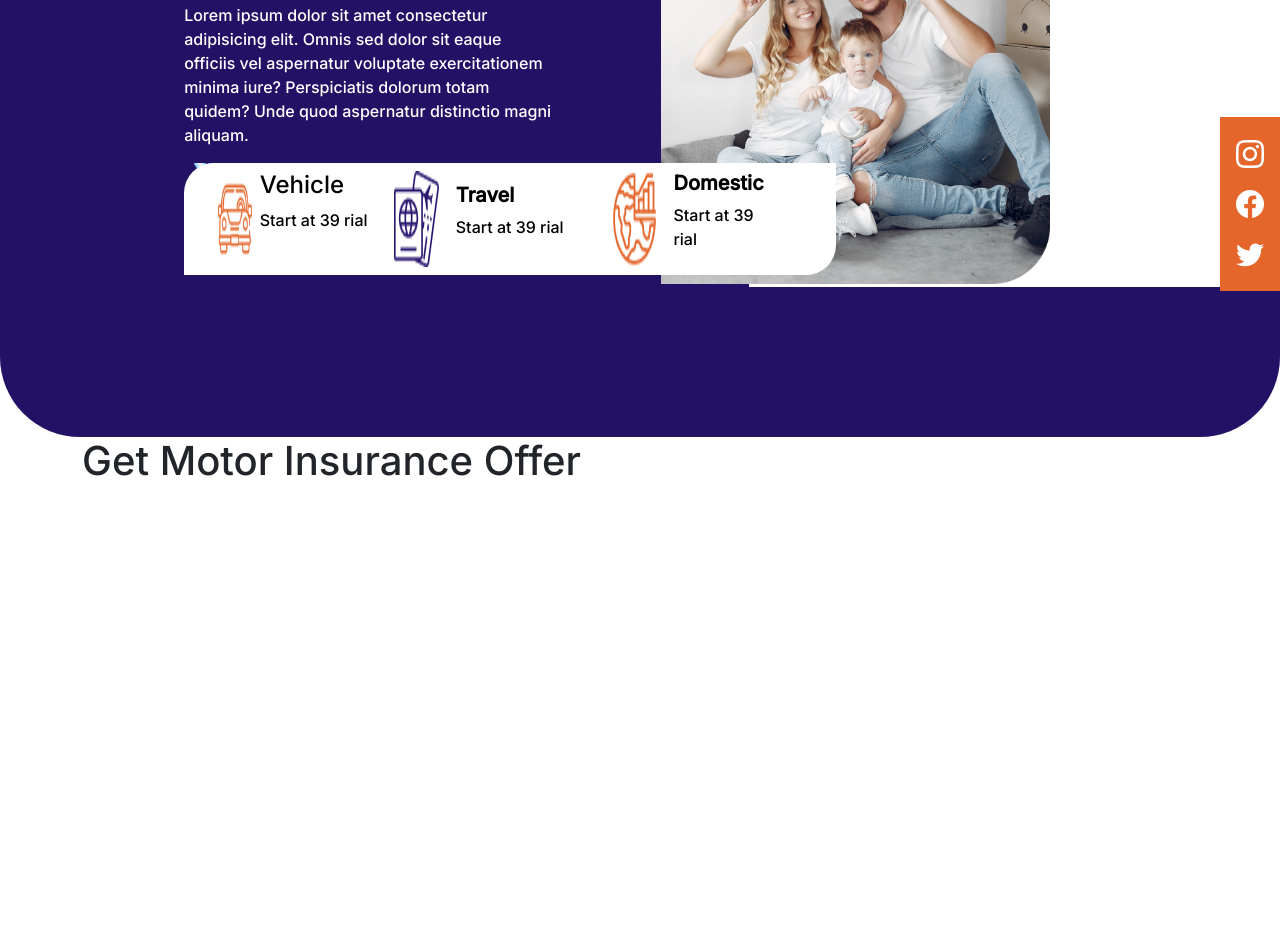
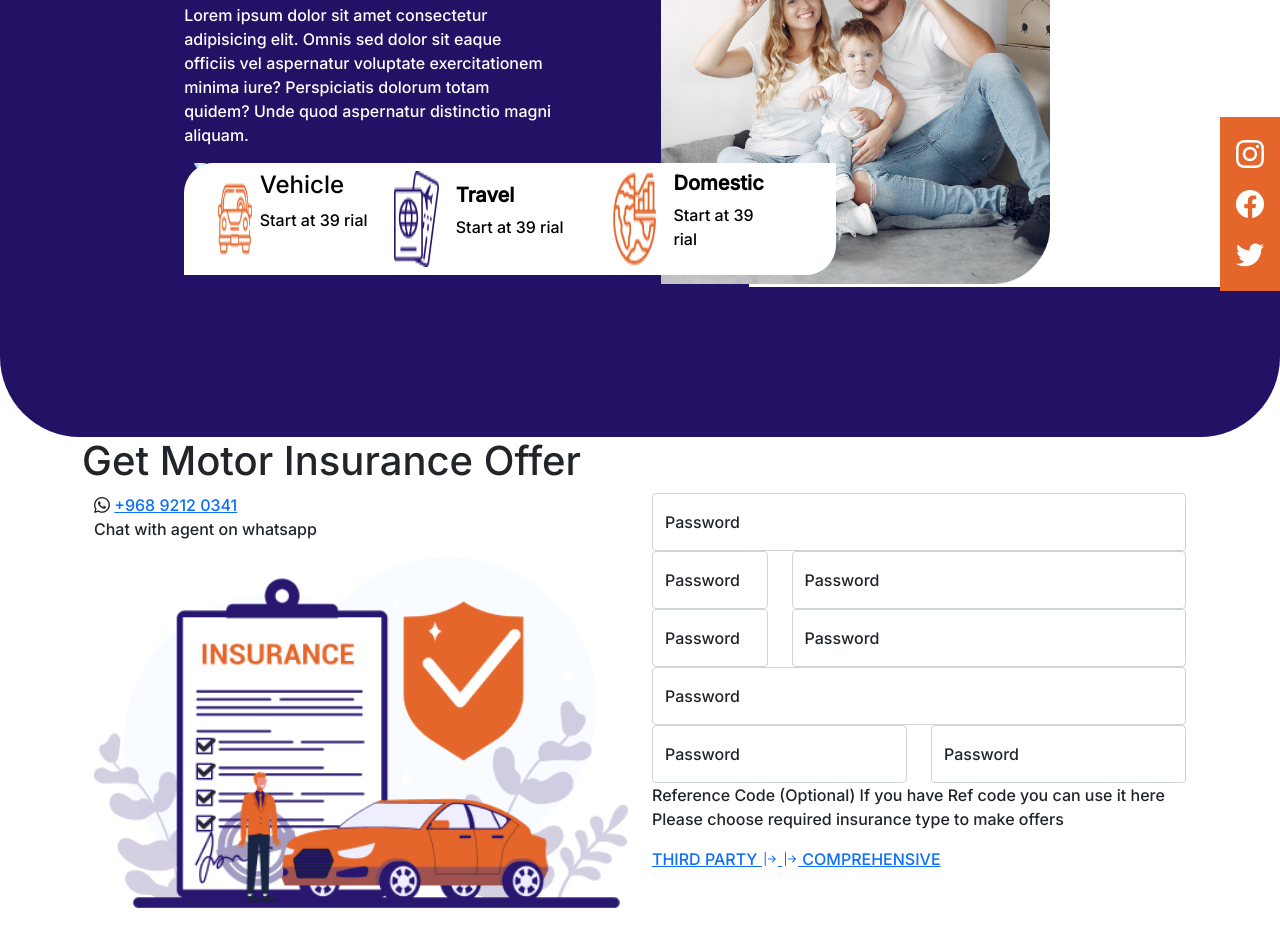
Before and after one commit to wailabualela/isib-design, a plain HTML site: page index.html in a window 1280 px wide. Shown: the part 283-1230 px from the top of the page. Drawn offline with nearby package versions, Linux system fonts and the light colour scheme.

Commit message:
vehicle insurance section form html

```diff
--- a/index.html
+++ b/index.html
@@ -204,6 +204,113 @@
     <!-- Vehicle Insurance -->
     <section class="vehicle container bg-white" style="height: 90vh;">
         <h1>Get Motor Insurance Offer</h1>
+        <div class="container">
+            <div class="row">
+                <div class="col-lg-6">
+                    <div class="d-flex flex-column">
+                        <div>
+                            <i class="bi bi-whatsapp"></i>
+                            <a href="">+968 9212 0341</a>
+                            <p>Chat with agent on whatsapp</p>
+                        </div>
+                        <img src="img/vehicle-img.png" alt="vehicle insurance ">
+                    </div>
+                </div>
+                <div class="col-lg-6">
+                    <form action="">
+                        <div class="row">
+                            <div class="col-lg-12">
+                                <div class="form-floating">
+                                    <input type="password" class="form-control" id="floatingPassword"
+                                        placeholder="Password">
+                                    <label for="floatingPassword">Password</label>
+                                </div>
+                            </div>
+                        </div>
+
+                        <div class="row">
+                            <div class="col-lg-3">
+                                <div class="form-floating">
+                                    <input type="password" class="form-control" id="floatingPassword"
+                                        placeholder="Password">
+                                    <label for="floatingPassword">Password</label>
+                                </div>
+                            </div>
+                            <div class="col-lg-9">
+                                <div class="form-floating">
+                                    <input type="password" class="form-control" id="floatingPassword"
+                                        placeholder="Password">
+                                    <label for="floatingPassword">Password</label>
+                                </div>
+                            </div>
+                        </div>
+
+                        <div class="row">
+                            <div class="col-lg-3">
+                                <div class="form-floating">
+                                    <input type="password" class="form-control" id="floatingPassword"
+                                        placeholder="Password">
+                                    <label for="floatingPassword">Password</label>
+                                </div>
+                            </div>
+                            <div class="col-lg-9">
+                                <div class="form-floating">
+                                    <input type="password" class="form-control" id="floatingPassword"
+                                        placeholder="Password">
+                                    <label for="floatingPassword">Password</label>
+                                </div>
+                            </div>
+                        </div>
+
+                        <div class="row">
+                            <div class="col-lg-12">
+                                <div class="form-floating">
+                                    <input type="password" class="form-control" id="floatingPassword"
+                                        placeholder="Password">
+                                    <label for="floatingPassword">Password</label>
+                                </div>
+                            </div>
+                        </div>
+
+
+                        <div class="row">
+                            <div class="col-lg-6">
+                                <div class="form-floating">
+                                    <input type="password" class="form-control" id="floatingPassword"
+                                        placeholder="Password">
+                                    <label for="floatingPassword">Password</label>
+                                </div>
+                            </div>
+                            <div class="col-lg-6">
+                                <div class="form-floating">
+                                    <input type="password" class="form-control" id="floatingPassword"
+                                        placeholder="Password">
+                                    <label for="floatingPassword">Password</label>
+                                </div>
+                            </div>
+                        </div>
+
+                        <div>
+                            <span>Reference Code (Optional)</span>
+                            <span>If you have Ref code you can use it here</span>
+                        </div>
+
+                        <div>
+                            <p>Please choose required insurance type to make offers</p>
+                            <a href="">
+                                THIRD PARTY
+                                <i class="bi bi-arrow-bar-right"></i>
+                            </a>
+                            <a href="">
+                                <i class="bi bi-arrow-bar-right"></i>
+                                COMPREHENSIVE
+                            </a>
+                        </div>
+                    </form>
+
+                </div>
+            </div>
+        </div>
 
     </section><!-- End of Vehicle Insurance -->
 
```
Also changed, not shown: img/vehicle-img.png (added).
